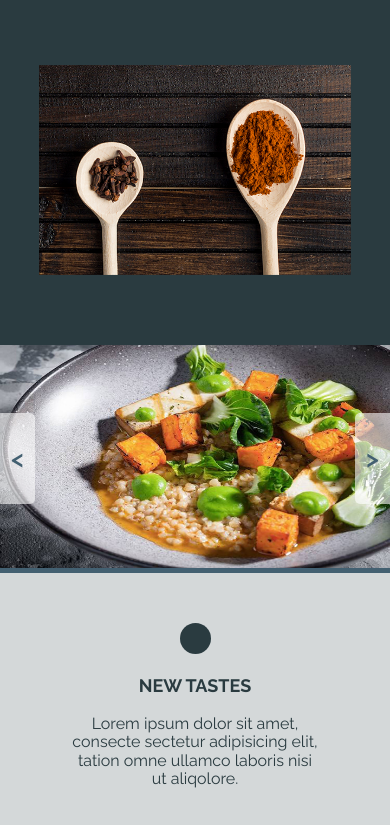
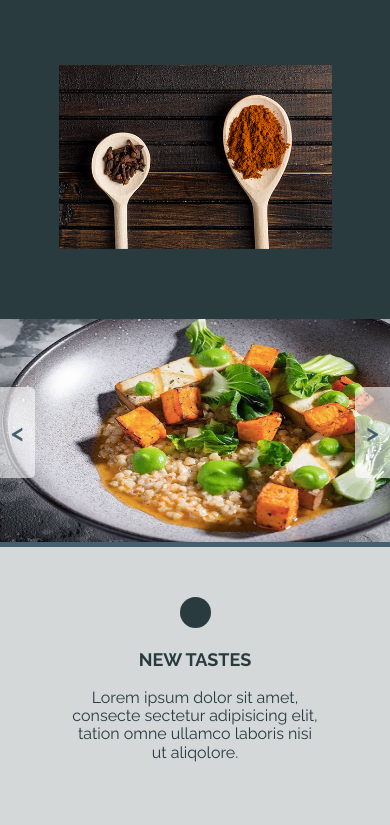
Before and after one commit to SonyUA/Suchi-Schop, a plain HTML site: page index.html in a window 390 px wide. Shown: the part 1103-1928 px from the top of the page. Drawn offline with nearby package versions, Linux system fonts and the light colour scheme.

Commit message:
corection

```diff
--- a/CSS/style.css
+++ b/CSS/style.css
@@ -813,7 +813,7 @@ input {
         width: 250px;
     }
     .two-img-box {
-        flex-basis: 80%;
+        flex-basis: 70%;
         width: 100%;
         margin-top: 40px;
     }
```
